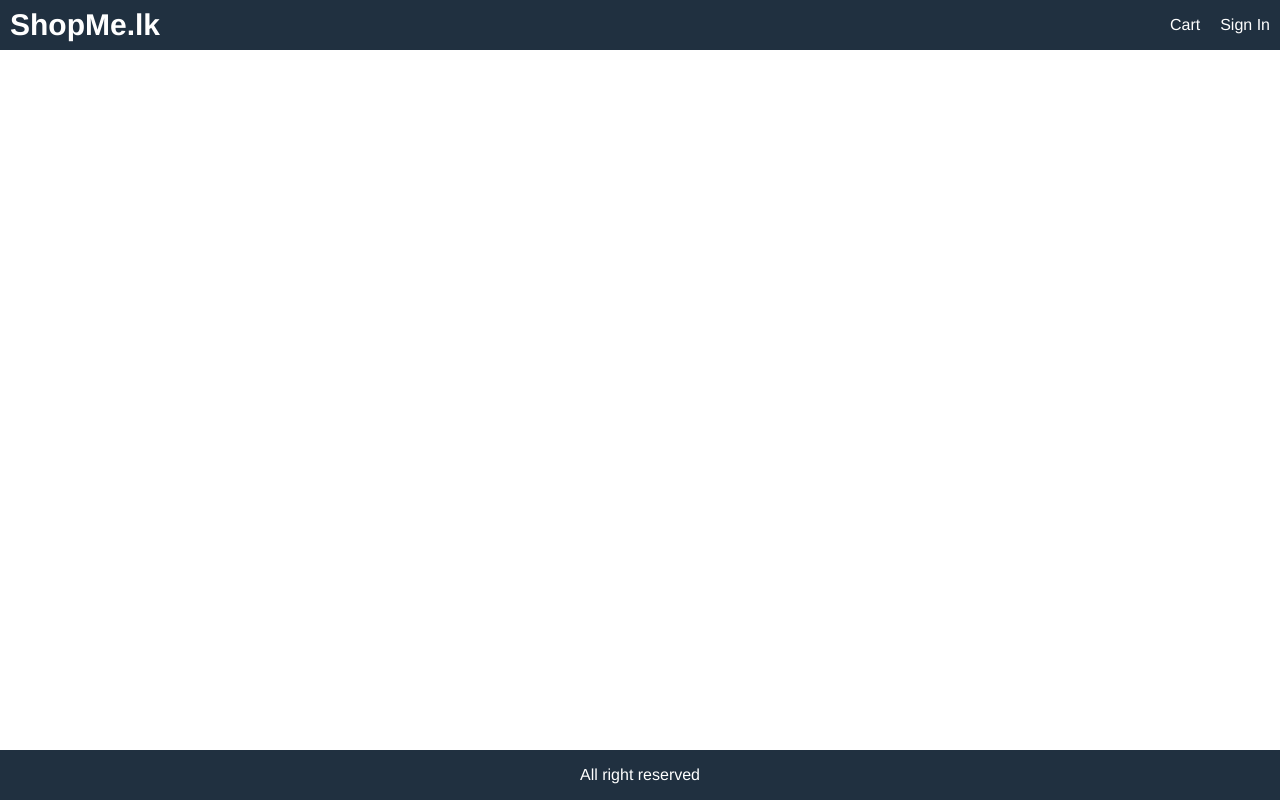
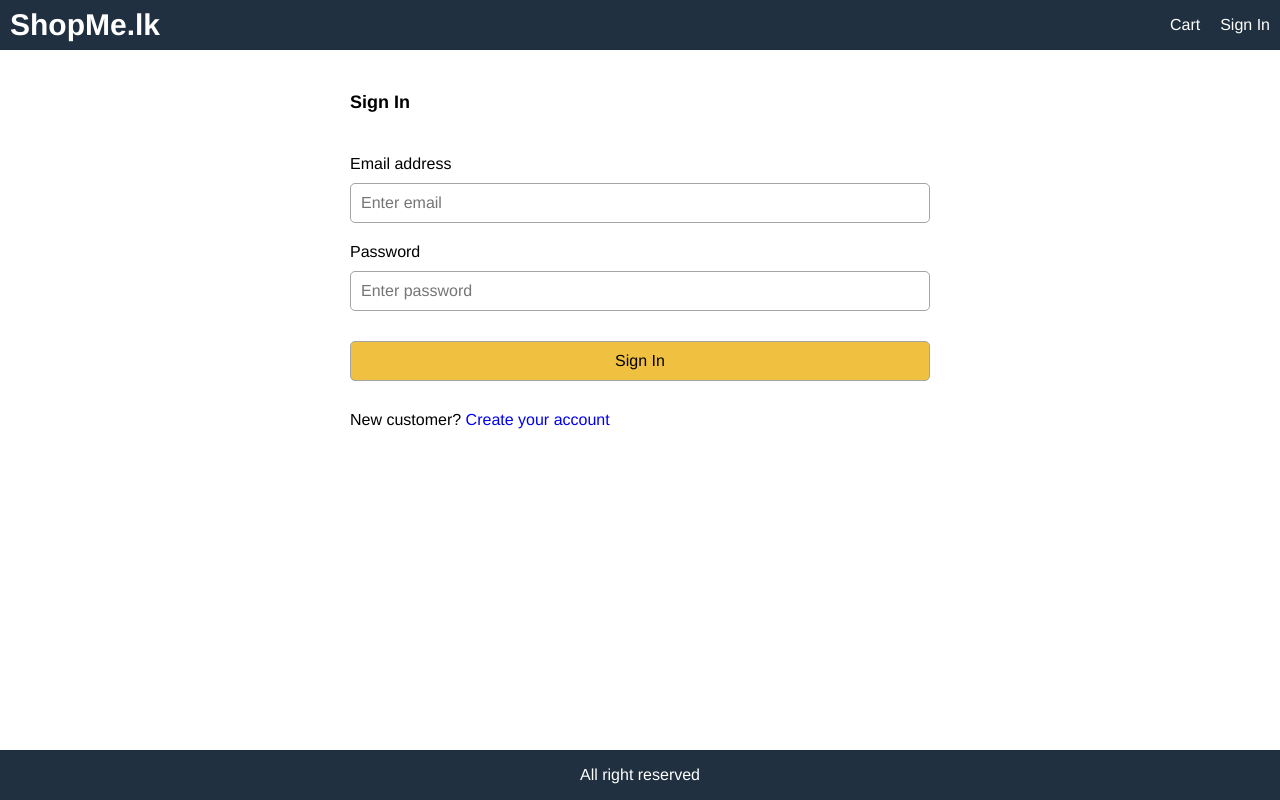
Before and after one commit to ShashiniDileka/Final-project, a React (Create React App) app in the folder frontend/: page /signin in a window 1280 px wide. Built offline with nearby package versions, Linux system fonts and the light colour scheme.

Commit message:
sign-in screen

```diff
--- a/frontend/src/App.js
+++ b/frontend/src/App.js
@@ -4,7 +4,7 @@
 import HomeScreen from './screens/HomeScreen';
 import ProductScreen from './screens/ProductScreen';
 import CartScreen from './screens/CartScreen';
-//import SigninScreen from './screens/SigninScreen';
+import SigninScreen from './screens/SigninScreen';
 //import RegisterScreen from './screens/RegisterScreen';
 
 function App() {
@@ -33,6 +33,7 @@
         <main>
           <Route path="/cart/:id?" component={CartScreen}></Route>
           <Route path="/product/:id" component ={ProductScreen}></Route>
+          <Route path="/signin" component={SigninScreen}></Route>
 
           <Route path="/" component ={HomeScreen} exact></Route>
 
--- a/frontend/src/Screens/SigninScreen.js
+++ b/frontend/src/Screens/SigninScreen.js
@@ -0,0 +1,52 @@
+import React, { useState } from 'react';
+import { Link } from 'react-router-dom';
+
+export default function SigninScreen() {
+  const [email, setEmail] = useState('');
+  const [password, setPassword] = useState('');
+  const submitHandler = (e) => {
+    e.preventDefault();
+    // TODO: sign in action
+  };
+  return (
+    <div>
+      <form className="form" onSubmit={submitHandler}>
+        <div>
+          <h1>Sign In</h1>
+        </div>
+        <div>
+          <label htmlFor="email">Email address</label>
+          <input
+            type="email"
+            id="email"
+            placeholder="Enter email"
+            required
+            onChange={(e) => setEmail(e.target.value)}
+          ></input>
+        </div>
+        <div>
+          <label htmlFor="password">Password</label>
+          <input
+            type="password"
+            id="password"
+            placeholder="Enter password"
+            required
+            onChange={(e) => setPassword(e.target.value)}
+          ></input>
+        </div>
+        <div>
+          <label />
+          <button className="primary" type="submit">
+            Sign In
+          </button>
+        </div>
+        <div>
+          <label />
+          <div>
+            New customer? <Link to="/register">Create your account</Link>
+          </div>
+        </div>
+      </form>
+    </div>
+  );
+}
```
